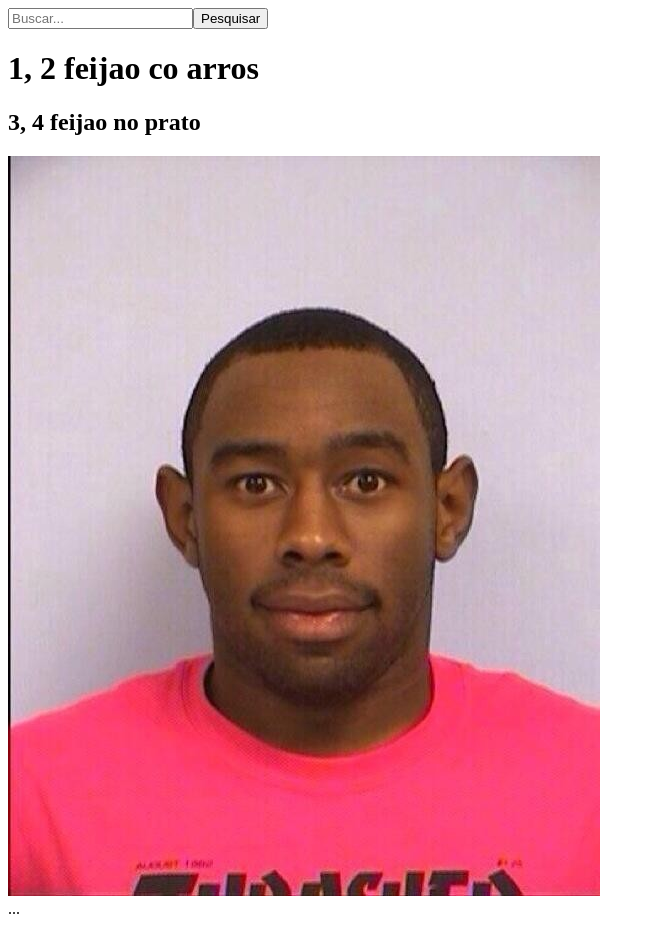
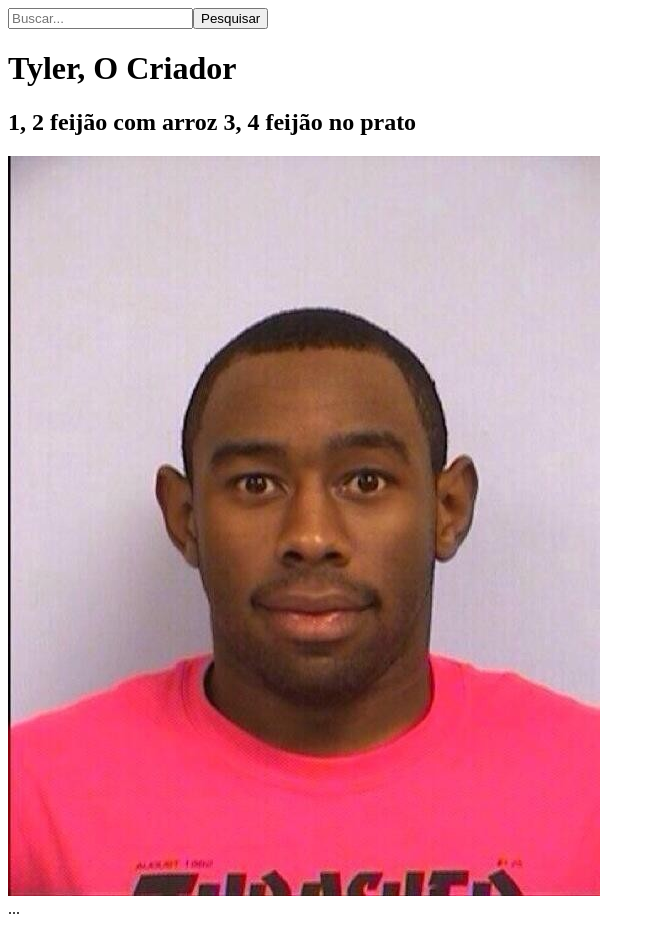
Before and after one commit to rafsllini/pr-tica-1-programa-o, a plain HTML site: page index.html in a window 1280 px wide. Shown: the whole page, without its empty margins (0-655 px from the left). Drawn offline with Linux system fonts and the light colour scheme.

Commit message:
Add files via upload

```diff
--- a/index.html
+++ b/index.html
@@ -12,8 +12,8 @@
                 <input type="text" id="textbusca" placeholder="Buscar..."><button>Pesquisar</button>
             </div>
         </header>
-        <h1>1, 2 feijao co arros</h1>
-        <h2>3, 4 feijao no prato</h2>
+        <h1>Tyler, O Criador</h1>
+        <h2>1, 2 feijão com arroz 3, 4 feijão no prato</h2>
         <img src="1068776.png" width="...px" height="...px">
         <footer>
             ...
```
Also changed, not shown: 1 other file.
